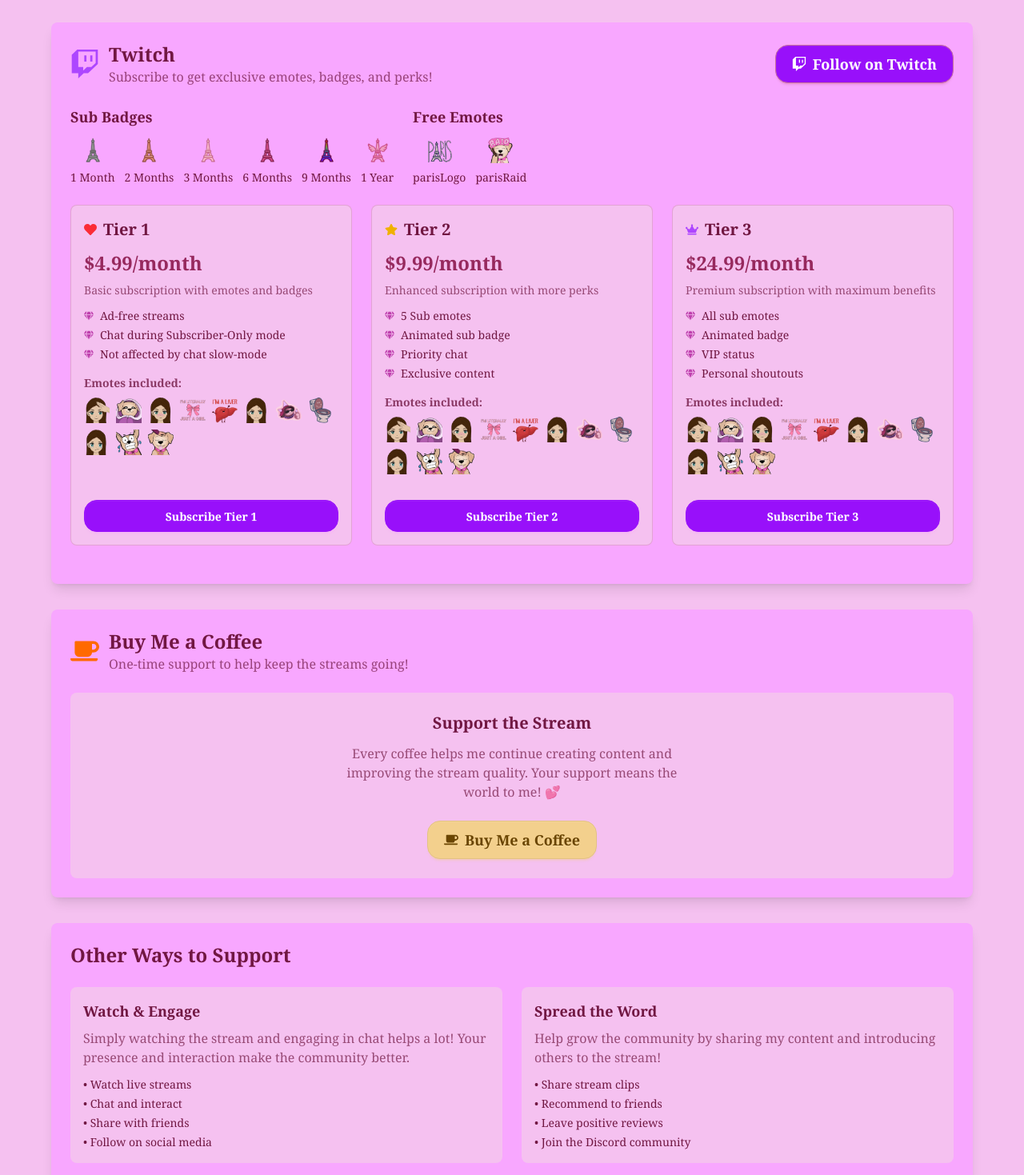
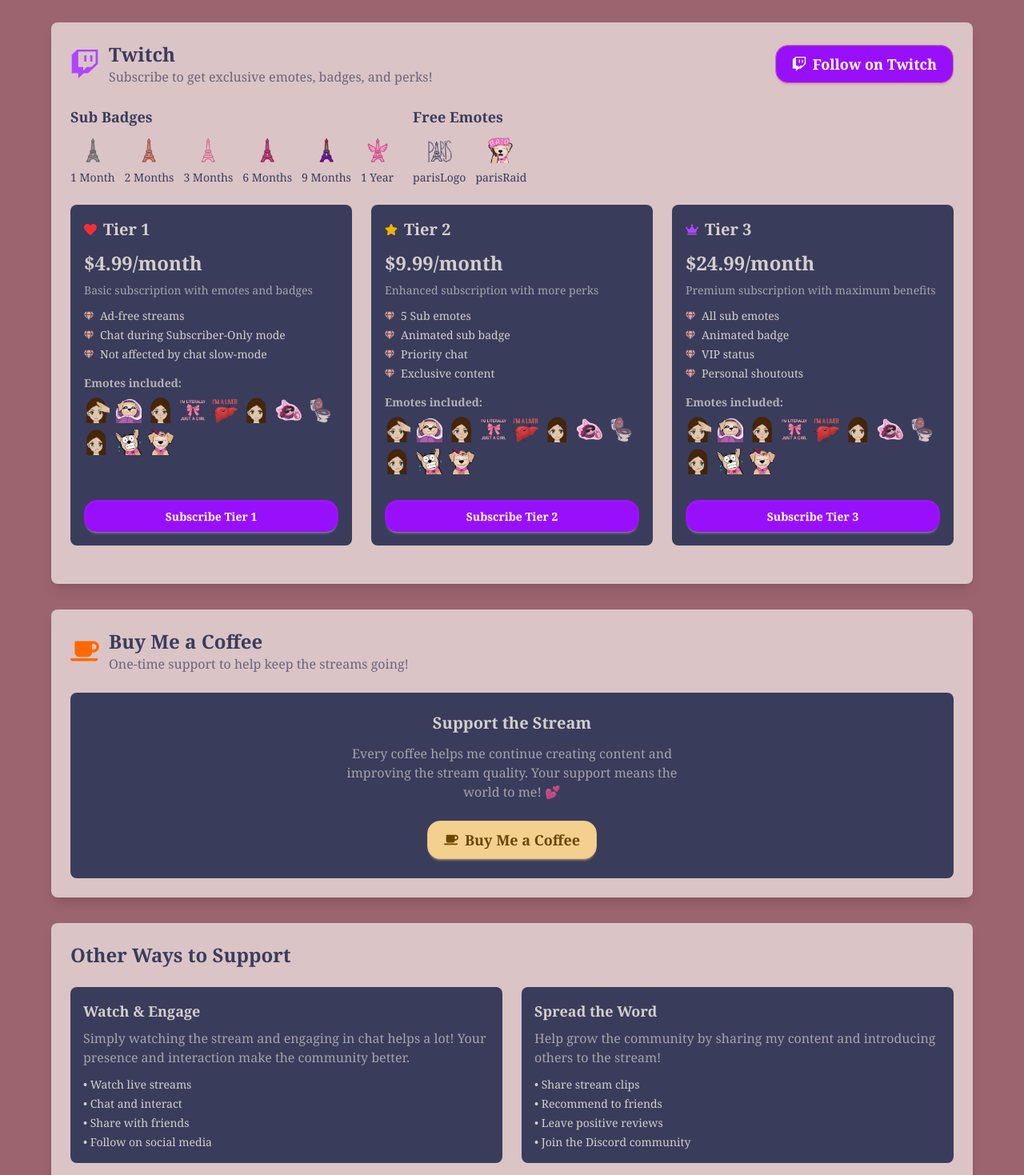
Before and after one commit to leagueofparis/leagueofparis, a React (Vite) app in the folder leagueofparis/: page /support in a window 1280 px wide. Shown: the part 220-1689 px from the top of the page at 80% size. Built offline with nearby package versions, Linux system fonts and the light colour scheme; no server answers.

Commit message:
updated colors and tooltips

```diff
--- a/leagueofparis/src/components/AboutMe.jsx
+++ b/leagueofparis/src/components/AboutMe.jsx
@@ -1,37 +1,28 @@
 import React from "react";
 
 const AboutMe = () => {
-	const birthday = new Date("2000-10-31");
-	//calculate age with full dates
-	const age =
-		new Date().getFullYear() -
-		birthday.getFullYear() -
-		(new Date().getMonth() < birthday.getMonth() ||
-		(new Date().getMonth() === birthday.getMonth() &&
-			new Date().getDate() < birthday.getDate())
-			? 1
-			: 0);
-
 	return (
 		<div className="bg-base-200 rounded-lg shadow-md p-6 w-full max-w-[667px] flex flex-col gap-4 items-center">
-			<h2 className="text-2xl font-bold mb-2">About Me</h2>
-			<p className="text-base text-center">
+			<h2 className="text-2xl font-bold mb-2 text-base-content bg-base-300 rounded-lg p-2 w-full text-center">
+				About Me
+			</h2>
+			<p className="text-primary text-center">
 				Hi there! My name is Paris and I am a brand new streamer who jumped into
 				the world of gaming and content creation in January of 2025.
 			</p>
-			<p className="text-base text-center">
+			<p className="text-primary text-center">
 				While I may be new to streaming, and gaming in general, I have already
 				fallen in love with it. I mainly play League of Legends, but
 				occasionally dabble in Minecraft (creative only, because survival is
 				scary), Repo, and intense Mario Kart games on Wii against my brothers…
 				which probably shaped most of my competitiveness and my trust issues.
 			</p>
-			<p className="text-base text-center">
+			<p className="text-primary text-center">
 				I work full time for a non profit during the days, and at night gaming
 				and streaming have become my favorite way to turn off my brain… by
 				getting destroyed on the rift.
 			</p>
-			<p className="text-base text-center">
+			<p className="text-primary text-center">
 				I am incredibly grateful for the amazing community that’s already
 				forming. I cannot wait to keep growing, learning, and ranking up both in
 				game and in life with you all by my side! So, thanks for being here 🙂
--- a/leagueofparis/src/components/HeaderButtons.jsx
+++ b/leagueofparis/src/components/HeaderButtons.jsx
@@ -35,14 +35,14 @@
 
 	const navItems = [
 		{ path: "/", label: "Home", isMobile: true },
-		{ path: "/gallery", label: "Gallery" },
+		{ path: "/gallery", label: "Gallery", tooltip: "Check out my art!" },
 		{
 			path: "/uploads",
 			label: "Content Manager",
 			requiredRole: "admin",
 		},
-		{ path: "/support", label: "Support" },
-		{ path: "/contact", label: "Contact" },
+		{ path: "/support", label: "Support", tooltip: "Support the stream" },
+		{ path: "/contact", label: "Contact", tooltip: "Contact me!" },
 	];
 
 	return (
@@ -66,8 +66,8 @@
 								if (item.requiredRole && profile?.role === item.requiredRole) {
 									return (
 										<div
-											className="tooltip tooltip-bottom"
-											data-tip={item.label}
+											className="tooltip tooltip-bottom text-primary"
+											data-tip={item.tooltip}
 										>
 											<a
 												key={item.path}
@@ -84,7 +84,7 @@
 									return (
 										<div
 											className="tooltip tooltip-bottom"
-											data-tip={item.label}
+											data-tip={item.tooltip}
 										>
 											<a
 												key={item.path}
--- a/leagueofparis/src/index.css
+++ b/leagueofparis/src/index.css
@@ -6,19 +6,19 @@
 	default: true;
 	color-scheme: "light";
 
-	--color-base-100: #f5c1f0;
-	--color-base-200: #f8a7ff;
-	--color-base-300: #d677a5;
+	--color-base-100: #9c646f;
+	--color-base-200: #dac4c6;
+	--color-base-300: #3a3c5b;
 
-	--color-base-content: #711742;
+	--color-base-content: #d4cfcb;
 
-	--color-primary: #97295e;
+	--color-primary: #3a3c5b;
 	--color-primary-content: #ffffff;
 
 	--color-secondary: #d677a5;
 	--color-secondary-content: #3b0a24;
 
-	--color-accent: #bf41ae;
+	--color-accent: #dea393;
 	--color-accent-content: #fff1f8;
 
 	--color-neutral: #b98dad;
--- a/leagueofparis/src/pages/Contact.jsx
+++ b/leagueofparis/src/pages/Contact.jsx
@@ -79,7 +79,7 @@
 
 	return (
 		<div className="flex justify-center">
-			<div className="bg-base-200 p-8 rounded-lg shadow-lg w-full max-w-md">
+			<div className="bg-base-300 p-8 rounded-lg shadow-lg w-full max-w-md">
 				<h1 className="text-2xl font-bold mb-4 text-center">Contact Me!</h1>
 				<div className="text-base-content/70 mb-4 text-center">
 					Please fill out the form below to contact me.
@@ -152,7 +152,7 @@
 						onChange={handleCaptchaChange}
 						onExpired={() => setCaptchaToken("")}
 					/>
-					<button type="submit" className="btn btn-primary w-full">
+					<button type="submit" className="btn btn-accent w-full text-primary">
 						Send
 					</button>
 					{status && (
--- a/leagueofparis/src/pages/Support.jsx
+++ b/leagueofparis/src/pages/Support.jsx
@@ -98,8 +98,8 @@
 					<div className="flex items-center gap-3">
 						<FaTwitch className="text-4xl text-purple-500" />
 						<div>
-							<h2 className="text-2xl font-bold">Twitch</h2>
-							<p className="text-base-content/70">
+							<h2 className="text-2xl font-bold text-primary">Twitch</h2>
+							<p className="text-primary/70">
 								Subscribe to get exclusive emotes, badges, and perks!
 							</p>
 						</div>
@@ -118,7 +118,9 @@
 				{/* Sub badges and emotes */}
 				<div className="mb-6 flex gap-6 justify-start items-center">
 					<div className="">
-						<h3 className="text-lg font-semibold mb-3">Sub Badges</h3>
+						<h3 className="text-lg font-semibold mb-3 text-primary">
+							Sub Badges
+						</h3>
 						<div className="flex flex-wrap gap-3">
 							{subBadges.map((badge, index) => (
 								<div key={index} className="flex flex-col items-center gap-2">
@@ -127,13 +129,17 @@
 										alt={badge.label}
 										className="w-6 h-6 md:w-8 md:h-8"
 									/>
-									<span className="text-sm font-medium">{badge.label}</span>
+									<span className="text-sm font-medium text-primary">
+										{badge.label}
+									</span>
 								</div>
 							))}
 						</div>
 					</div>
 					<div className="">
-						<h3 className="text-lg font-semibold mb-3">Free Emotes</h3>
+						<h3 className="text-lg font-semibold mb-3 text-primary">
+							Free Emotes
+						</h3>
 						<div className="flex flex-wrap gap-3">
 							{freeEmotes.map((emote, index) => (
 								<div key={index} className="flex flex-col items-center gap-2">
@@ -142,7 +148,9 @@
 										alt={emote.name}
 										className="w-6 h-6 md:w-8 md:h-8"
 									/>
-									<span className="text-sm font-medium">{emote.name}</span>
+									<span className="text-sm font-medium text-primary">
+										{emote.name}
+									</span>
 								</div>
 							))}
 						</div>
@@ -154,13 +162,13 @@
 					{subscriptionTiers.map((tier, index) => (
 						<div
 							key={index}
-							className="bg-base-100 rounded-lg p-4 border border-primary/20 hover:border-primary/40 transition-all flex flex-col"
+							className="bg-base-300 rounded-lg p-4 border border-primary/20 hover:border-primary/40 transition-all flex flex-col"
 						>
 							<div className="flex items-center gap-2 mb-3">
 								{tier.icon}
 								<h3 className="text-xl font-bold">{tier.name}</h3>
 							</div>
-							<p className="text-2xl font-bold text-primary mb-2">
+							<p className="text-2xl font-bold text-base-content mb-2">
 								{tier.price}
 							</p>
 							<p className="text-sm text-base-content/70 mb-3">
@@ -217,14 +225,14 @@
 				<div className="flex items-center gap-3 mb-6">
 					<FaCoffee className="text-4xl text-orange-500" />
 					<div>
-						<h2 className="text-2xl font-bold">Buy Me a Coffee</h2>
-						<p className="text-base-content/70">
+						<h2 className="text-2xl font-bold text-primary">Buy Me a Coffee</h2>
+						<p className="text-primary/70">
 							One-time support to help keep the streams going!
 						</p>
 					</div>
 				</div>
 
-				<div className="bg-base-100 rounded-lg p-6 text-center">
+				<div className="bg-base-300 rounded-lg p-6 text-center">
 					<div className="max-w-md mx-auto">
 						<h3 className="text-xl font-bold mb-3">Support the Stream</h3>
 						<p className="text-base-content/70 mb-6">
@@ -246,9 +254,11 @@
 
 			{/* Other Ways to Support */}
 			<div className="bg-base-200 rounded-lg p-6 shadow-lg">
-				<h2 className="text-2xl font-bold mb-6">Other Ways to Support</h2>
+				<h2 className="text-2xl font-bold mb-6 text-primary">
+					Other Ways to Support
+				</h2>
 				<div className="grid md:grid-cols-2 gap-6">
-					<div className="bg-base-100 rounded-lg p-4">
+					<div className="bg-base-300 rounded-lg p-4">
 						<h3 className="text-lg font-bold mb-2">Watch & Engage</h3>
 						<p className="text-base-content/70 mb-3">
 							Simply watching the stream and engaging in chat helps a lot! Your
@@ -261,7 +271,7 @@
 							<li>• Follow on social media</li>
 						</ul>
 					</div>
-					<div className="bg-base-100 rounded-lg p-4">
+					<div className="bg-base-300 rounded-lg p-4">
 						<h3 className="text-lg font-bold mb-2">Spread the Word</h3>
 						<p className="text-base-content/70 mb-3">
 							Help grow the community by sharing my content and introducing
```
